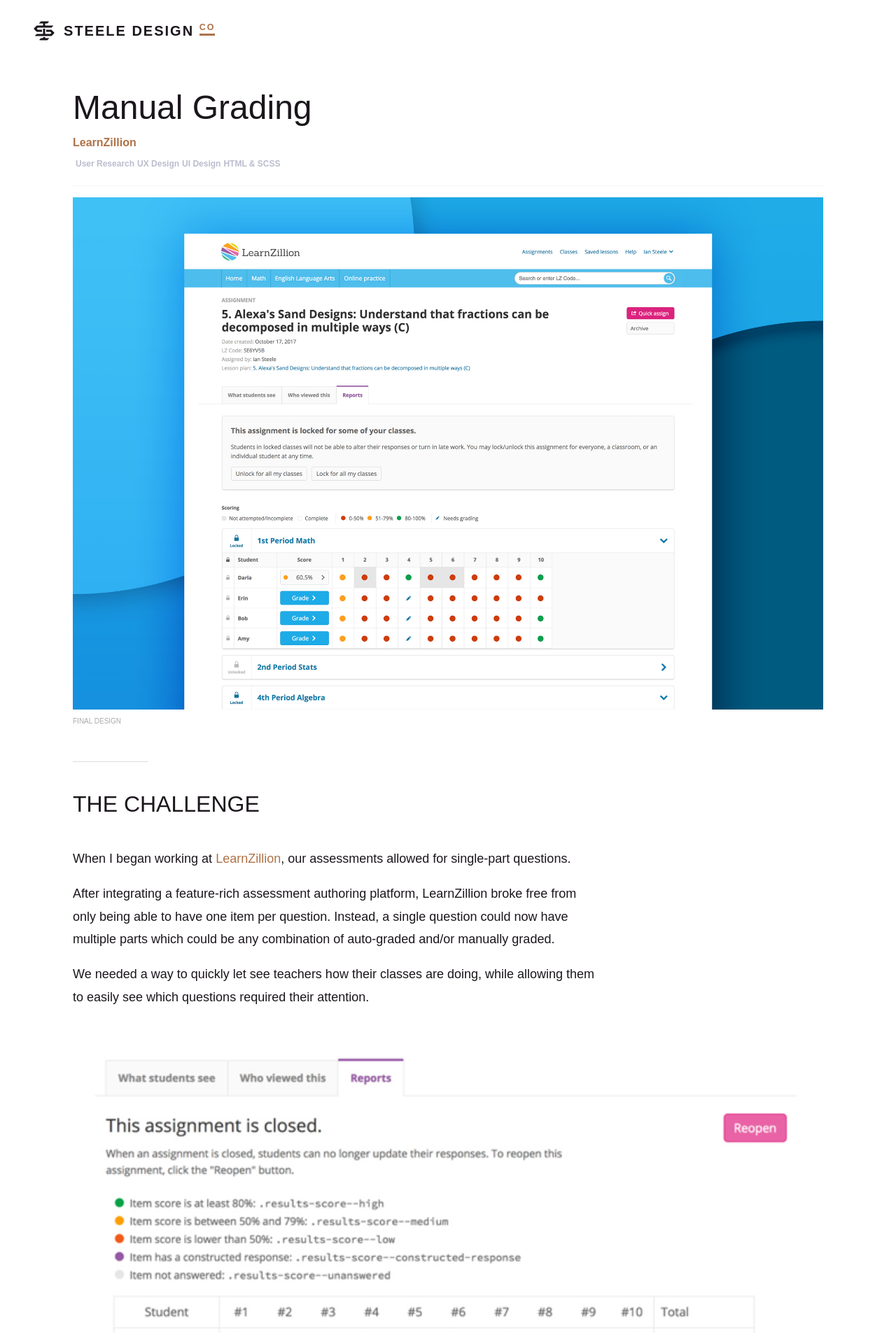
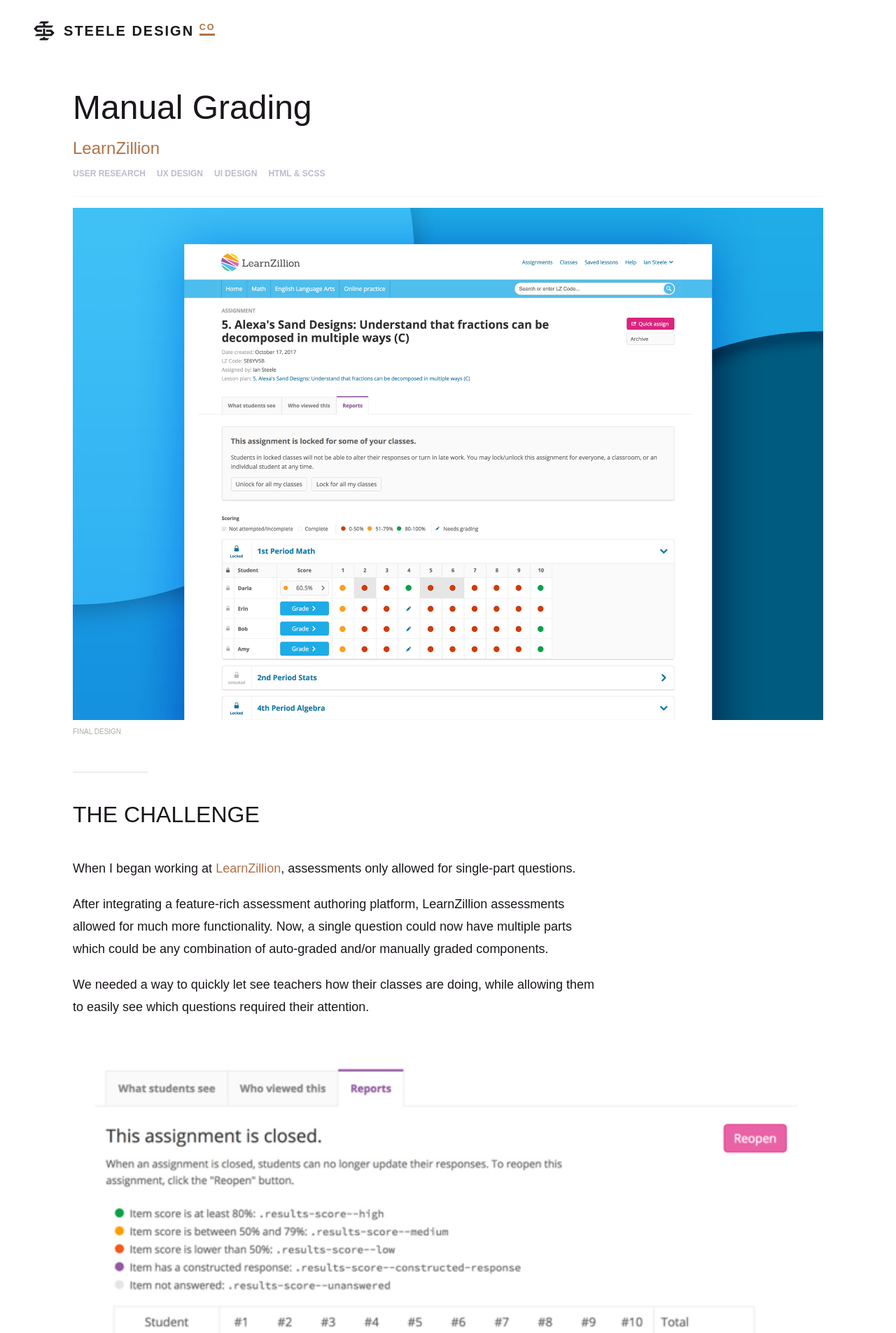
Before and after one commit to iansteele/iansteele, a Jekyll site: the page built from _projects/manual-grading.html, in a window 1280 px wide. Shown: the top 1905 px of the page at 70% size. Built offline with Jekyll 4.4.1, drawn with Linux system fonts in a browser that asks for light colours; some web fonts are replaced.

Commit message:
adjusted project text and type setting

```diff
--- a/_projects/manual-grading.html
+++ b/_projects/manual-grading.html
@@ -19,11 +19,11 @@ order: 1
 <div class="section">
   <h3>The Challenge</h3>
   <p> When I began working at
-    <a class="button--text" href="https://www.learnzillion.com">LearnZillion</a>, our assessments
-    allowed for single-part questions.
+    <a class="button--text" href="https://www.learnzillion.com">LearnZillion</a>, assessments
+    only allowed for single-part questions.
   </p>
   <p>
-    After integrating a feature-rich assessment authoring platform, LearnZillion broke free from only being able to have one item per question. Instead, a single question could now have multiple parts which could be any combination of auto-graded and/or manually graded.</p>
+    After integrating a feature-rich assessment authoring platform, LearnZillion assessments allowed for much more functionality. Now, a single question could now have multiple parts which could be any combination of auto-graded and/or manually graded components.</p>
   <p>We needed a way to quickly let see teachers how their classes are doing, while allowing them to easily see which questions required their attention.</p>
 </div>
 <div class="image-with-label">
--- a/_sass/_projects.scss
+++ b/_sass/_projects.scss
@@ -74,15 +74,14 @@
 }
 
 .project_title {
-	font-size: 1.5rem;
+	font-size: 2rem;
 	font-weight: 100;
 	line-height: 1.5;
 }
 
 .project_subtitle {
 	color: $brand-secondary;
-	font-size: 1em;
-	font-weight: bold;
+	font-size: 1.5em;
 	margin-bottom: .5rem;
 }
 
@@ -101,7 +100,8 @@
 		display: inline-block;
 		font-size: .75em;
 		margin-bottom: .25rem;
-		margin-left: .25rem;
+		margin-right: 1rem;
+		text-transform: uppercase;
 	}
 }
 
```
Also changed, not shown: _projects/mkfilms.html (+14 -5 lines).
